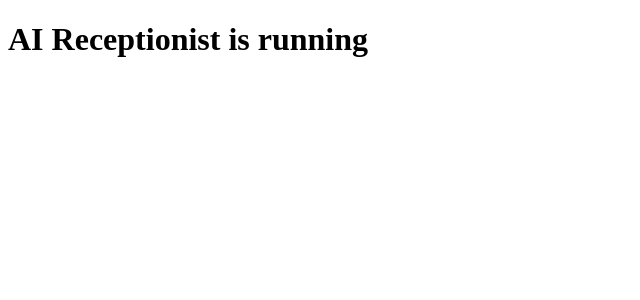
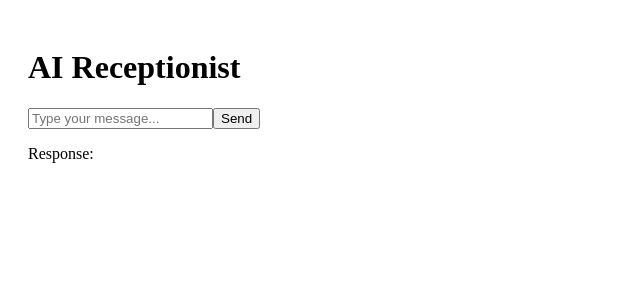
Before and after one commit to donval/medical-ai-receptionist-demo, a Next.js app: page / in a window 1280 px wide. Shown: the top 300 px of the page, without its empty margins (0-640 px from the left). Built offline with nearby package versions, Linux system fonts and the light colour scheme.

Commit message:
add chat UI

```diff
--- a/pages/index.tsx
+++ b/pages/index.tsx
@@ -1,3 +1,33 @@
+import { useState } from "react";
+
 export default function Home() {
-  return <h1>AI Receptionist is running</h1>;
+  const [message, setMessage] = useState("");
+  const [response, setResponse] = useState("");
+
+  const sendMessage = async () => {
+    const res = await fetch("/api/chat", {
+      method: "POST",
+      headers: { "Content-Type": "application/json" },
+      body: JSON.stringify({ message }),
+    });
+
+    const data = await res.json();
+    setResponse(data.reply || "No response");
+  };
+
+  return (
+    <div style={{ padding: 20 }}>
+      <h1>AI Receptionist</h1>
+
+      <input
+        value={message}
+        onChange={(e) => setMessage(e.target.value)}
+        placeholder="Type your message..."
+      />
+
+      <button onClick={sendMessage}>Send</button>
+
+      <p>Response: {response}</p>
+    </div>
+  );
 }
```
